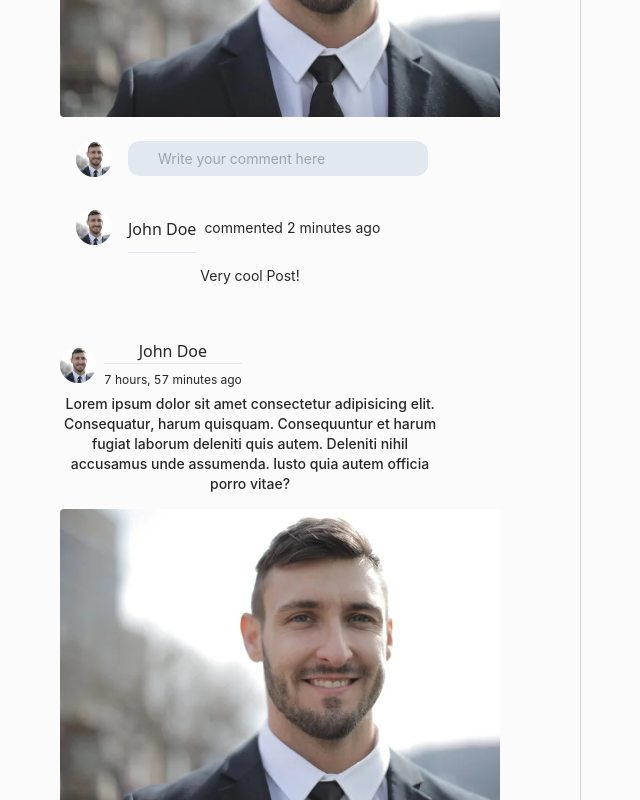
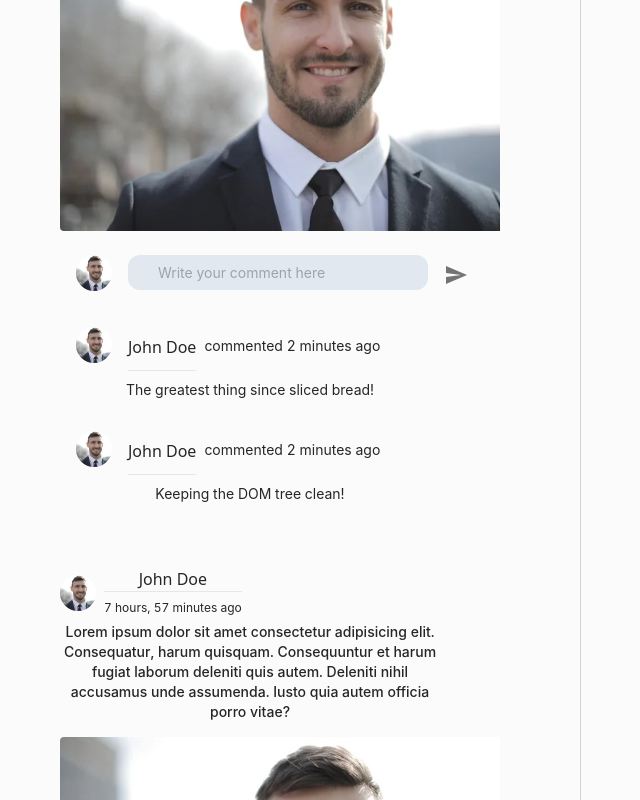
Before and after one commit to marshalyordanos/MKTalent, a React (Create React App) app: page /talent in a window 1280 px wide. Shown: the part 1200-2000 px from the top of the page, without its empty margins (316-956 px from the left). Built offline with nearby package versions, Linux system fonts and the light colour scheme.

Commit message:
comment section updated

```diff
--- a/src/components/fragments/Comment.js
+++ b/src/components/fragments/Comment.js
@@ -1,16 +1,11 @@
-import React from 'react'
-import {useState} from 'react'
+import React from 'react';
+import Profile from '../../assets//page/profile.png'
+import {Link}from 'react-router-dom'
 import styled from 'styled-components'
-import Profile from '../../assets/page/profile.png'
-import {Link}from 'react-router-dom'
 const Comment = (props) => {
-  return(<div>
-      <PlaceHolder className="flex flex-row">
-   <img src={Profile} className="my-3 mx-3 bg-contain bg-center h-9 w-9 object-cover rounded-3xl"/>
-    <input type="text" className="my-3 rounded-xl bg-slate-200 w-[300px] h-[35px]" placeholder="Write your comment here"/>
-
-    </PlaceHolder>
-    <PlaceHolder className="flex flex-row">
+  return (
+    <div>
+     <PlaceHolder className="flex flex-row">
     <Link to="/profile/:username" className="flex flex-row">
     <img src={Profile} className="my-3 mx-3 bg-contain
     bg-center h-9 w-9
@@ -20,15 +15,16 @@ const Comment = (props) => {
   font-sans antialiased
   text-base border-b-[1px]
 border-slate-200  hover:border-b-[1px]
-  hover:border-blue-500">{props.username}</h4></Link>
+  hover:border-blue-500">{props.username}</h4>
+  </Link>
 <p className='pt-4 px-2' >{props.status}</p>
 
     </PlaceHolder>
-    <p className="my-1 mx-14">{props.comment}</p>
-      </div>
-    )
-    }
+      <p className="px-16">{props.comment}</p>
 
+    </div>
+  );
+}
 const PlaceHolder= styled.div`
 
 input::placeholder{
--- /dev/null
+++ b/src/components/fragments/Commentlist.js
@@ -0,0 +1,19 @@
+import React from 'react'
+
+import Comment from './Comment'
+
+const Commentlist = ({ comments = [] }) => {
+  return (
+    <div>
+     {comments.map((p, i) => (
+ <React.Fragment key={'comment-' + i} >
+ <Comment  username="John Doe" status="commented 2 minutes ago" {...p} />
+
+ </React.Fragment>
+))}
+
+    </div>
+  )
+}
+
+export default Commentlist
--- /dev/null
+++ b/src/components/fragments/CreateComment.js
@@ -0,0 +1,45 @@
+import React from 'react'
+import {useState} from 'react'
+import styled from 'styled-components'
+import Profile from '../../assets/page/profile.png'
+import {IconButton} from '@mui/material'
+import SendIcon from '@mui/icons-material/Send';
+const CreateComment = ({comments,setComments}) => {
+
+    const [comment,setComment]=useState('');
+    function handleComment(evt){
+        setComment(evt.target.value)
+    }
+    function handleCreateComment () {
+        const newComment = { comment }
+        setComments([ newComment, ...comments ])
+     }
+  return(<div>
+      <PlaceHolder className="flex flex-row">
+   <img src={Profile} className="my-3 mx-3 bg-contain
+    bg-center h-9 w-9
+     object-cover rounded-3xl"/>
+<form className='flex flex-row'>
+    <input type="text" className="my-3 rounded-xl
+    bg-slate-200 w-[300px] h-[35px]"
+    placeholder="Write your comment here"
+    value={comment} onChange={handleComment}/>
+    </form>
+    <IconButton className="mx-2 my-3" onClick={e=>{e.preventDefault(); handleCreateComment()}}><SendIcon size={"small"} /></IconButton>
+    </PlaceHolder>
+    {/*  */}
+    {/* <p className="my-1 mx-14">{comment}</p> */}
+      </div>
+    )
+    }
+
+const PlaceHolder= styled.div`
+
+input::placeholder{
+  padding-left:10px;
+}
+input{
+  padding-left:20px;
+}
+`
+export default CreateComment;
--- a/src/components/fragments/PostCard.js
+++ b/src/components/fragments/PostCard.js
@@ -2,29 +2,36 @@ import React from 'react'
 import RightSideBarUserCard from '../layout/RightSideBarUserCard'
 import Postimg from '../../assets/page/profile.png'
 import {useState} from 'react'
+import Commentlist from './Commentlist'
+import CreateComment from './CreateComment'
 
-import Comment from './Comment'
+const defaultcomments = [
+  { comment: 'The greatest thing since sliced bread!', },
+  { comment: 'Keeping the DOM tree clean!',
+ }
+ ]
 const PostCard = (props) => {
 
-const [comment,setComment]=useState(true)
+const [comments,setComments]=useState(defaultcomments)
   return (
     <div className=" box-content  w-[500px] p-4 justify-start overflow-hidden">
    <RightSideBarUserCard username="John Doe"
    status="7 hours, 57 minutes ago"/>
 <div className=" px-9">
    <h1 className="text-ellipsis text-sm">Lorem ipsum dolor sit amet consectetur adipisicing elit. Consequatur, harum quisquam. Consequuntur et harum fugiat laborum deleniti quis autem. Deleniti nihil accusamus unde assumenda. Iusto quia autem officia porro vitae?</h1>
-   <div className="    w-[500px] overflow-hidden">
-     <img src={Postimg} alt="there should have been a post here"
+   <div className="  box-content w-[500px] overflow-hidden">
+     <img src={Postimg}
+     alt="there should have been a post here"
       className="my-2 bg-contain
       bg-center object-cover transform
       rounded
       hover:scale-150 transition duration-1000
-     "/>
+     "/>  </div>
+  <CreateComment comments={comments} setComments={setComments}/>
 
-     </div>
      <div>
 
-     <Comment comment="Very cool Post!" username="John Doe" status="commented 2 minutes ago"/>
+     <Commentlist comments={comments}/>
 
 
      </div>
```
